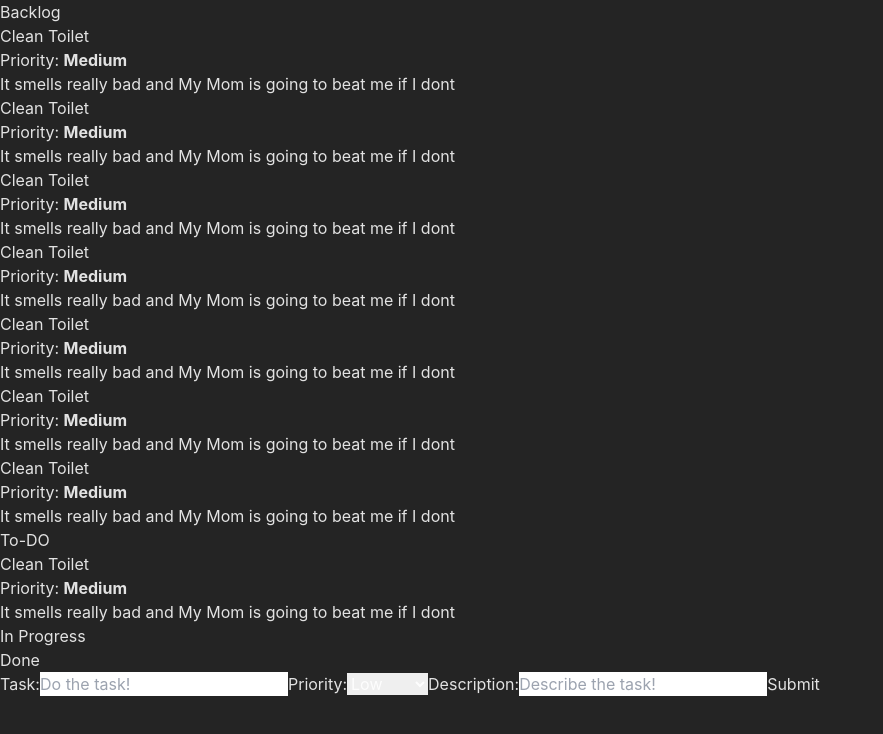
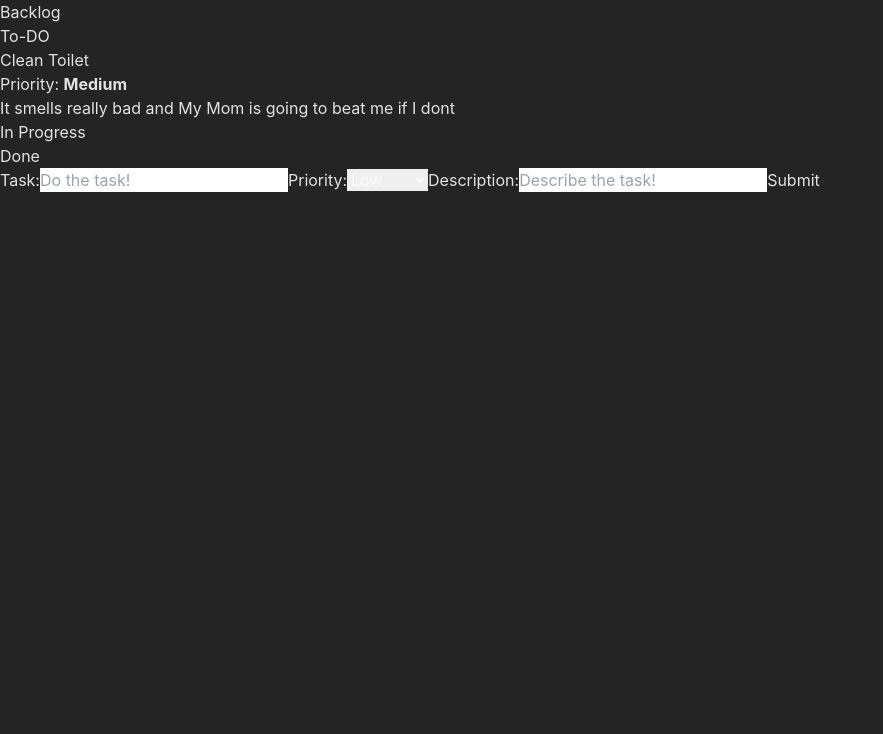
Before and after one commit to RaikkoP/DragAndDropTaskmanager, a React (Vite) app in the folder taskmanager/: page / in a window 1280 px wide. Shown: the top 734 px of the page, without its empty margins (0-883 px from the left). Built offline with nearby package versions, Linux system fonts and the light colour scheme.

Commit message:
Basics of drag and drop done, needs work with arrays

```diff
--- a/taskmanager/src/class/Task.jsx
+++ b/taskmanager/src/class/Task.jsx
@@ -3,5 +3,6 @@ export class Task {
         this.title = title;
         this.priority = priority;
         this.description = description;
+        this.status = 'waiting';
     }
 }
--- a/taskmanager/src/components/dashboard/Dashboard.jsx
+++ b/taskmanager/src/components/dashboard/Dashboard.jsx
@@ -5,69 +5,43 @@ import './Dashboard.css'
 
 export default function Dashboard() {
 
-    const [task, setTask] = useState('');
-    const [priority, setPriority] = useState('Low');
-    const [description, setDescription] = useState('');
     const [taskList, setTaskList] = useState([]);
+    const [backlogList, setBacklogList] = useState([]);
+    const [toDoList, setToDoList] = useState([]);
+    const [inProgressList, setInProgressList] = useState([]);
+    const [doneList, setDoneList] = useState([]);
 
     useEffect(() => {
         console.log(taskList);
     })
 
     function onDragOver(e) {
-        console.log('Dragged over');
         e.preventDefault();
+    }
+
+    function onDrop(e, status) {
+        e.preventDefault();
+        const data = e.dataTransfer.getData('data');
+        const { title, priority, description } = JSON.parse(data);
+        let tasks = taskList.filter((task) => {
+            if (task.title == title && task.priority == priority && task.description == description) {
+                task.status = status;
+                console.log(task);
+                return task;
+            }
+        });
+        return tasks;
     }
 
     return (
         <>
             <div className='flex m-12 justify-center text-center h-[60vh]'>
-                <div className='flex-1 overflow-y-auto'>
+                <div onDragOver={(e)=>onDragOver(e)} onDrop={(e) => onDrop(e, 'backlog')} className='flex-1 overflow-y-auto'>
                     <div>
                         <h2 className='text-4xl'>Backlog</h2>
                     </div>
                     <div className='h-auto mt-3'>
-                        <div className='my-4 mx-2 border-2 rounded-lg'>
-                            <h3>Clean Toilet</h3>
-                            <p>Priority: <b>Medium</b></p>
-                            <p>It smells really bad and My Mom is going to beat me if I dont</p>
-                        </div>
 
-                        <div className='my-4 mx-2 border-2 rounded-lg'>
-                            <h3>Clean Toilet</h3>
-                            <p>Priority: <b>Medium</b></p>
-                            <p>It smells really bad and My Mom is going to beat me if I dont</p>
-                        </div>
-
-                        <div className='my-4 mx-2 border-2 rounded-lg'>
-                            <h3>Clean Toilet</h3>
-                            <p>Priority: <b>Medium</b></p>
-                            <p>It smells really bad and My Mom is going to beat me if I dont</p>
-                        </div>
-
-                        <div className='my-4 mx-2 border-2 rounded-lg'>
-                            <h3>Clean Toilet</h3>
-                            <p>Priority: <b>Medium</b></p>
-                            <p>It smells really bad and My Mom is going to beat me if I dont</p>
-                        </div>
-
-                        <div className='my-4 mx-2 border-2 rounded-lg'>
-                            <h3>Clean Toilet</h3>
-                            <p>Priority: <b>Medium</b></p>
-                            <p>It smells really bad and My Mom is going to beat me if I dont</p>
-                        </div>
-
-                        <div className='my-4 mx-2 border-2 rounded-lg'>
-                            <h3>Clean Toilet</h3>
-                            <p>Priority: <b>Medium</b></p>
-                            <p>It smells really bad and My Mom is going to beat me if I dont</p>
-                        </div>
-
-                        <div className='my-4 mx-2 border-2 rounded-lg'>
-                            <h3>Clean Toilet</h3>
-                            <p>Priority: <b>Medium</b></p>
-                            <p>It smells really bad and My Mom is going to beat me if I dont</p>
-                        </div>
 
                     </div>
                 </div>
@@ -102,7 +76,7 @@ export default function Dashboard() {
             </div>
             <div className='flex'>
                 <Form tasks={setTaskList}></Form>
-                <TaskContainer tasks={taskList}></TaskContainer>
+                <TaskContainer  tasks={taskList}></TaskContainer>
             </div>
         </>
     )
--- a/taskmanager/src/components/form/Form.jsx
+++ b/taskmanager/src/components/form/Form.jsx
@@ -34,7 +34,7 @@ export default function Form(props) {
     }
 
     return (
-        <form className="flex flex-col w-[25vw] my-2">
+        <form className="flex flex-col w-[25vw] mx-3 my-2">
             <label className="text-2xl my-2">
                 Task:
                 <input className="mx-2" value={task} onChange={changeTask} type="text" name="name" placeholder="Do the task!"></input>
--- a/taskmanager/src/components/taskContainer/TaskContainer.jsx
+++ b/taskmanager/src/components/taskContainer/TaskContainer.jsx
@@ -1,4 +1,4 @@
-import { useEffect, useState } from "react"
+import { useEffect, useState } from "react";
 
 export default function TaskContainer(props) {
 
@@ -6,18 +6,17 @@ export default function TaskContainer(props) {
         console.log(props.tasks);
     })
 
-    function dragEvent() {
-
+    function onDragStart(e, title, priority, description) {
+        console.log('dragstarts', title);
+        const data = JSON.stringify({ title, priority, description });
+        e.dataTransfer.setData('data', data);
     }
 
     return (
-        <div className="grid grid-cols-3 gap-x-8 gap-y-0 overflow-y-auto h-[20em] w-[932px] text-center">
-            {props.tasks.length === null &&
-                <div></div>
-            }
+        <div className="grid grid-cols-3 gap-x-8 gap-y-0 overflow-y-auto h-[20em] w-[1200px] text-center">
             {props.tasks.length > 0 &&
                 props.tasks.map((task, index) => (
-                    <div key={index} draggable onDrag={dragEvent} className=' my-4 mx-6 border-2 rounded-lg w-[314px] h-[96px]'>
+                    <div key={index} draggable onDragStart={(e) => onDragStart(e, task.title, task.priority, task.description)} className=' my-4 mx-6 border-2 rounded-lg w-[314px] h-[96px]'>
                         <h3>{task.title}</h3>
                         <p>Priority: <b>{task.priority}</b></p>
                         <p>{task.description}</p>
```
